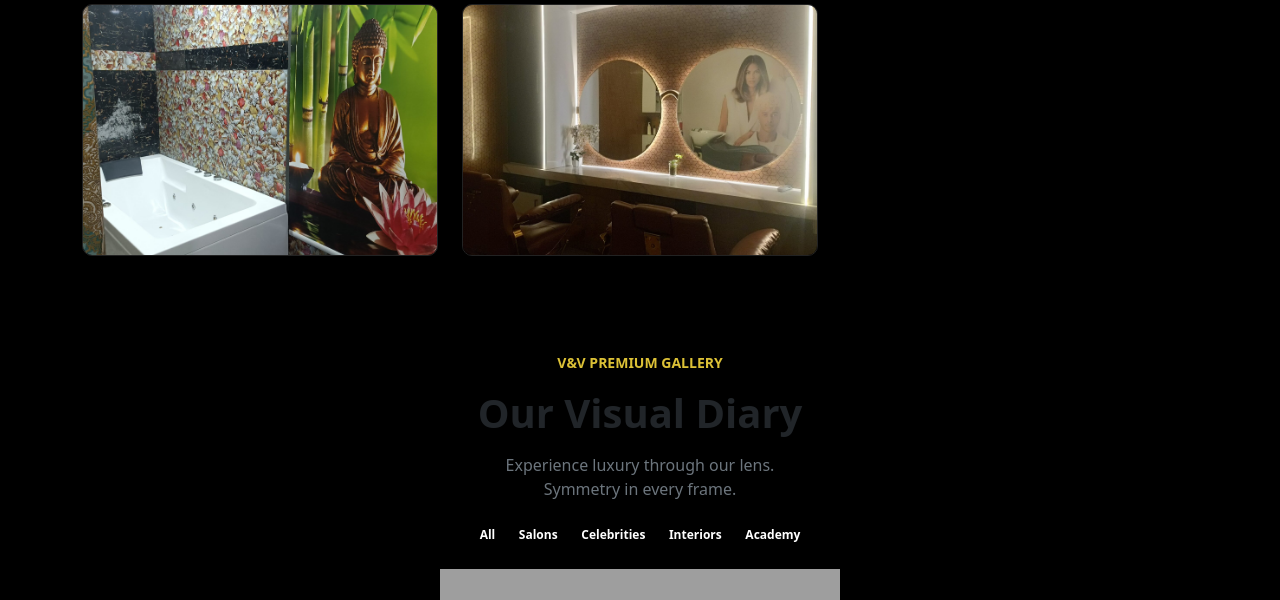
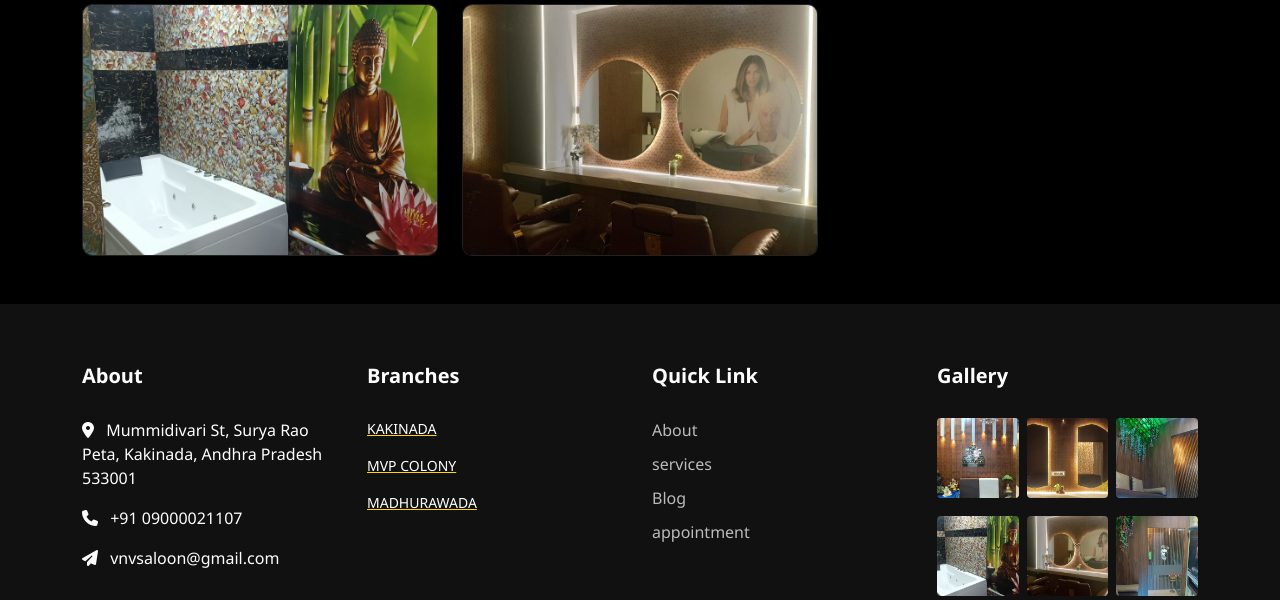
Before and after one commit to bhavi-creations/vnvsallon, a PHP site: page /gallery.php in a window 1280 px wide. Shown: the part 662-1262 px from the top of the page. Run offline with PHP 8.4, Linux system fonts and the light colour scheme; some libraries are stand-ins or nearby versions; grey boxes are pictures that could not be loaded.

Commit message:
to creat the new website

```diff
--- a/footer.php
+++ b/footer.php
@@ -25,14 +25,14 @@
 
                 <div class="col-md-3 mb-4">
                     <h5 class="footer-heading">About</h5>
-                    <p class="text-secondary"><i class="fa-solid fa-location-dot me-2"></i> 203 Fake St. Mountain View, San Francisco, California, USA</p>
-                    <p class="text-secondary"><i class="fa-solid fa-phone me-2"></i> +2 392 3929 210</p>
-                    <p class="text-secondary"><i class="fa-solid fa-paper-plane me-2"></i> info@yourdomain.com</p>
+                    <p class="text-white" style="color:gold;"><i class="fa-solid fa-location-dot me-2"></i>  Mummidivari St, Surya Rao Peta, Kakinada, Andhra Pradesh 533001</p>
+                    <p class="text-white" style="color:gold;"><i class="fa-solid fa-phone me-2"></i> +91 09000021107</p>
+                    <p class="text-white" style="color:gold;"><i class="fa-solid fa-paper-plane me-2"></i> vnvsaloon@gmail.com</p>
 
-                    <div class="input-group mt-4">
+                    <!-- <div class="input-group mt-4">
                         <input type="text" class="form-control newsletter-input" placeholder="Enter email address">
                         <button class="btn btn-gold" type="button"><i class="fa-solid fa-paper-plane"></i></button>
-                    </div>
+                    </div> -->
                 </div>
 
                 <div class="col-md-3 mb-4">
@@ -42,8 +42,8 @@
                         <img src="https://via.placeholder.com/150" alt="news">
                     </div> -->
                         <div class="footer_section">
-                            <a href=>
-                                <small class="text-white d-block">KAKINADA</small>
+                            <a href="https://maps.app.goo.gl/T7eEeHqAWMh3ExPJ8" target="_blank">
+                                <small class="text-white d-block" style="color:gold;">KAKINADA</small>
                             </a>
                             <!-- <small class="text-muted">Oct. 16, 2019 Admin 19</small> -->
                         </div>
@@ -53,8 +53,8 @@
                         <img src="https://via.placeholder.com/150" alt="news">
                     </div> -->
                         <div class="footer_section">
-                            <a href=>
-                                <small class="text-white d-block">MVP COLONY</small>
+                            <a href="https://maps.app.goo.gl/TrNSvPF8Htzk1RZd6" target="_blank">
+                                <small class="text-white d-block" style="color:gold;">MVP COLONY</small>
                             </a>
                             <!-- <small class="text-muted">Oct. 16, 2019 Admin 19</small> -->
                         </div>
@@ -64,8 +64,8 @@
                         <img src="https://via.placeholder.com/150" alt="news">
                     </div> -->
                         <div class="footer_section">
-                            <a href=>
-                                <small class="text-white d-block">MADHURAWADA</small>
+                            <a href="https://maps.app.goo.gl/AnpinvCfKwtgexhU8" target="_blank">
+                                <small class="text-white d-block" style="color:gold;">MADHURAWADA</small>
                                 <!-- <small class="text-muted">Oct. 16, 2019 Admin 19</small> -->
                             </a>
                         </div>
@@ -75,34 +75,34 @@
                 </div>
 
                 <div class="col-md-3 mb-4">
-                    <h5 class="footer-heading"> Quick Link</h5>
-                    <a href="#" class="footer-link">About</a>
-                    <a href="#" class="footer-link">Products</a>
-                    <a href="#" class="footer-link">Blog</a>
-                    <a href="#" class="footer-link">Contact</a>
-                    <a href="#" class="footer-link">Help & Support</a>
+                    <h5 class="footer-heading" > Quick Link</h5>
+                    <a href="about.php" class="footer-link" >About</a>
+                    <a href="service.php" class="footer-link" style="color:;">services</a>
+                    <a href="blogs.php" class="footer-link" style="color:;">Blog</a>
+                    <a href="appointment.php" class="footer-link" style="color:;">appointment</a>
+                    <!-- <a href="#" class="footer-link">Help & Support</a> -->
                 </div>
 
                 <div class="col-md-3 mb-4">
                     <h5 class="footer-heading"> Gallery</h5>
                     <div class="row g-2">
                         <div class="col-4">
-                            <div class="insta-img-container"><img src="https://via.placeholder.com/100" alt="insta"></div>
+                            <div class="insta-img-container"><img src="./assets/img/g1.jpg" alt="insta"></div>
                         </div>
                         <div class="col-4">
-                            <div class="insta-img-container"><img src="https://via.placeholder.com/100" alt="insta"></div>
+                            <div class="insta-img-container"><img src="./assets/img/g9.jpg" alt="insta"></div>
                         </div>
                         <div class="col-4">
-                            <div class="insta-img-container"><img src="https://via.placeholder.com/100" alt="insta"></div>
+                            <div class="insta-img-container"><img src="./assets/img/g3.jpg" alt="insta"></div>
                         </div>
                         <div class="col-4">
-                            <div class="insta-img-container"><img src="https://via.placeholder.com/100" alt="insta"></div>
+                            <div class="insta-img-container"><img src="./assets/img/g4.jpg" alt="insta"></div>
                         </div>
                         <div class="col-4">
-                            <div class="insta-img-container"><img src="https://via.placeholder.com/100" alt="insta"></div>
+                            <div class="insta-img-container"><img src="./assets/img/g5.jpg" alt="insta"></div>
                         </div>
                         <div class="col-4">
-                            <div class="insta-img-container"><img src="https://via.placeholder.com/100" alt="insta"></div>
+                            <div class="insta-img-container"><img src="./assets/img/g6.jpg" alt="insta"></div>
                         </div>
                     </div>
                 </div>
@@ -110,12 +110,10 @@
             </div>
 
             <div class="row bottom-bar mt-5">
-                <div class="col-md-6 text-center text-md-start">
-                    Copyright ©2026 All rights reserved.
+                <div class="d-flex justify-content-center text-center text-md-start" style="color: gold;">
+                   vnv saloon   Copyright ©2026 All rights reserved.
                 </div>
-                <div class="col-md-6 text-center text-md-end">
-                    This template is made with <span style="color: #d4af37;">❤</span> by Colorlib.com
-                </div>
+
             </div>
         </div>
     </footer>
--- a/gallery.php
+++ b/gallery.php
@@ -141,35 +141,6 @@
 
     <!-- galleru slider  -->
 
-    <div class="container py-5 text-center">
-        <p class="text-uppercase small tracking-widest gold-text fw-bold">V&V Premium Gallery</p>
-        <h1 class="fw-bold mb-3">Our Visual Diary</h1>
-        <p class="text-secondary">Experience luxury through our lens.<br>Symmetry in every frame.</p>
-
-        <div class="filter-pills d-flex flex-wrap justify-content-center gap-2 my-4">
-            <span class="badge active">All</span>
-            <span class="badge">Salons</span>
-            <span class="badge">Celebrities</span>
-            <span class="badge">Interiors</span>
-            <span class="badge">Academy</span>
-        </div>
-
-        <div class="swiper mySwiper">
-            <div class="swiper-wrapper">
-                <div class="swiper-slide"><img src="https://images.unsplash.com/photo-1560066984-138dadb4c035?auto=format&fit=crop&w=600" /></div>
-                <div class="swiper-slide"><img src="https://images.unsplash.com/photo-1521590832167-7bcbfaa6381f?auto=format&fit=crop&w=600" /></div>
-                <div class="swiper-slide"><img src="https://images.unsplash.com/photo-1633681926022-84c23e8cb2d6?auto=format&fit=crop&w=600" /></div>
-                <div class="swiper-slide"><img src="https://images.unsplash.com/photo-1516975080664-ed2fc6a32937?auto=format&fit=crop&w=600" /></div>
-                <div class="swiper-slide"><img src="https://images.unsplash.com/photo-1600948836101-f9ffda59d250?auto=format&fit=crop&w=600" /></div>
-                <div class="swiper-slide"><img src="https://images.unsplash.com/photo-1522337360788-8b13dee7a37e?auto=format&fit=crop&w=600" /></div>
-            </div>
-        </div>
-
-        <div class="nav-btn-container">
-            <div class="custom-nav prev-slide">←</div>
-            <div class="custom-nav next-slide">→</div>
-        </div>
-    </div>
 
     <script src="https://cdn.jsdelivr.net/npm/swiper@11/swiper-bundle.min.js"></script>
 
```
